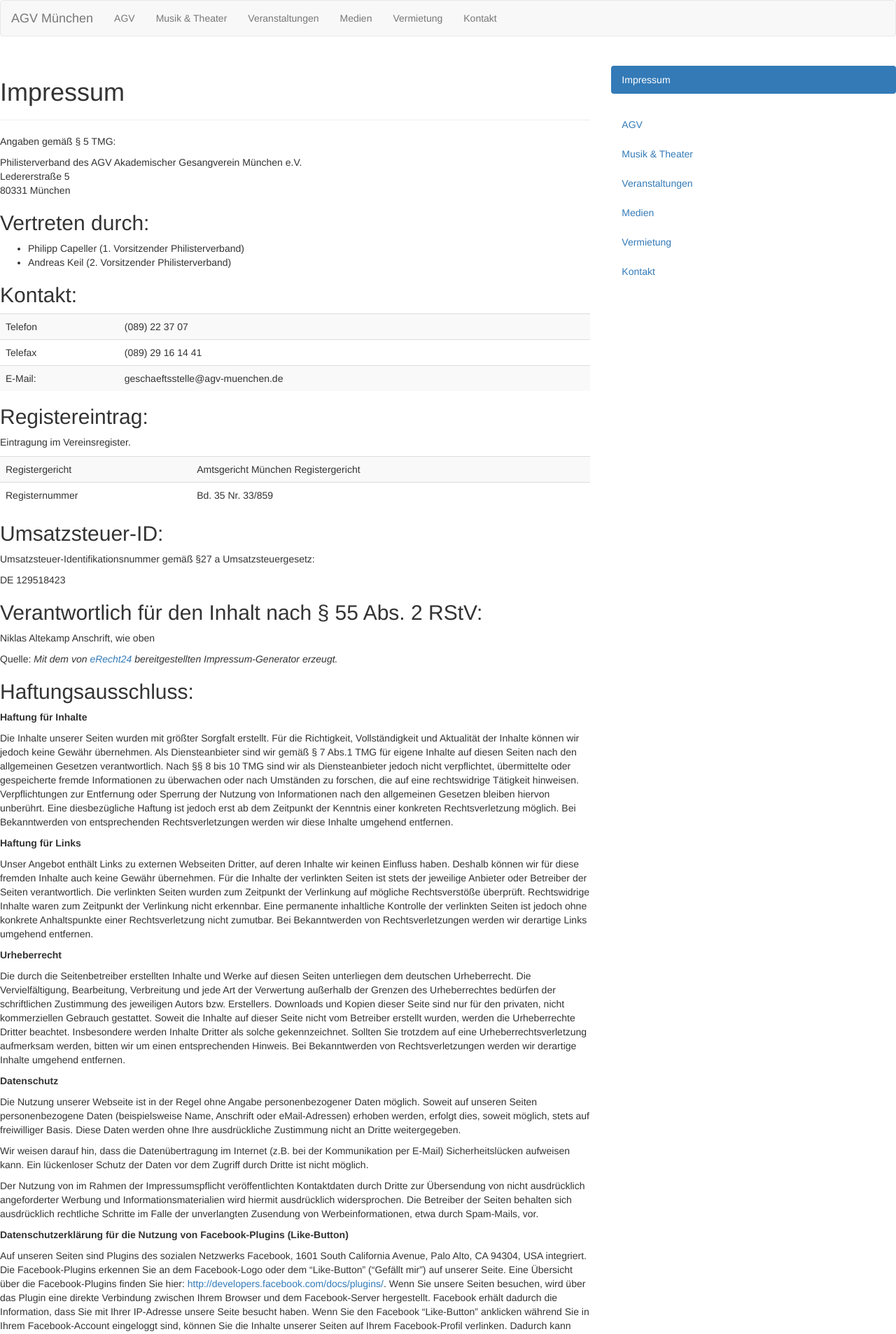
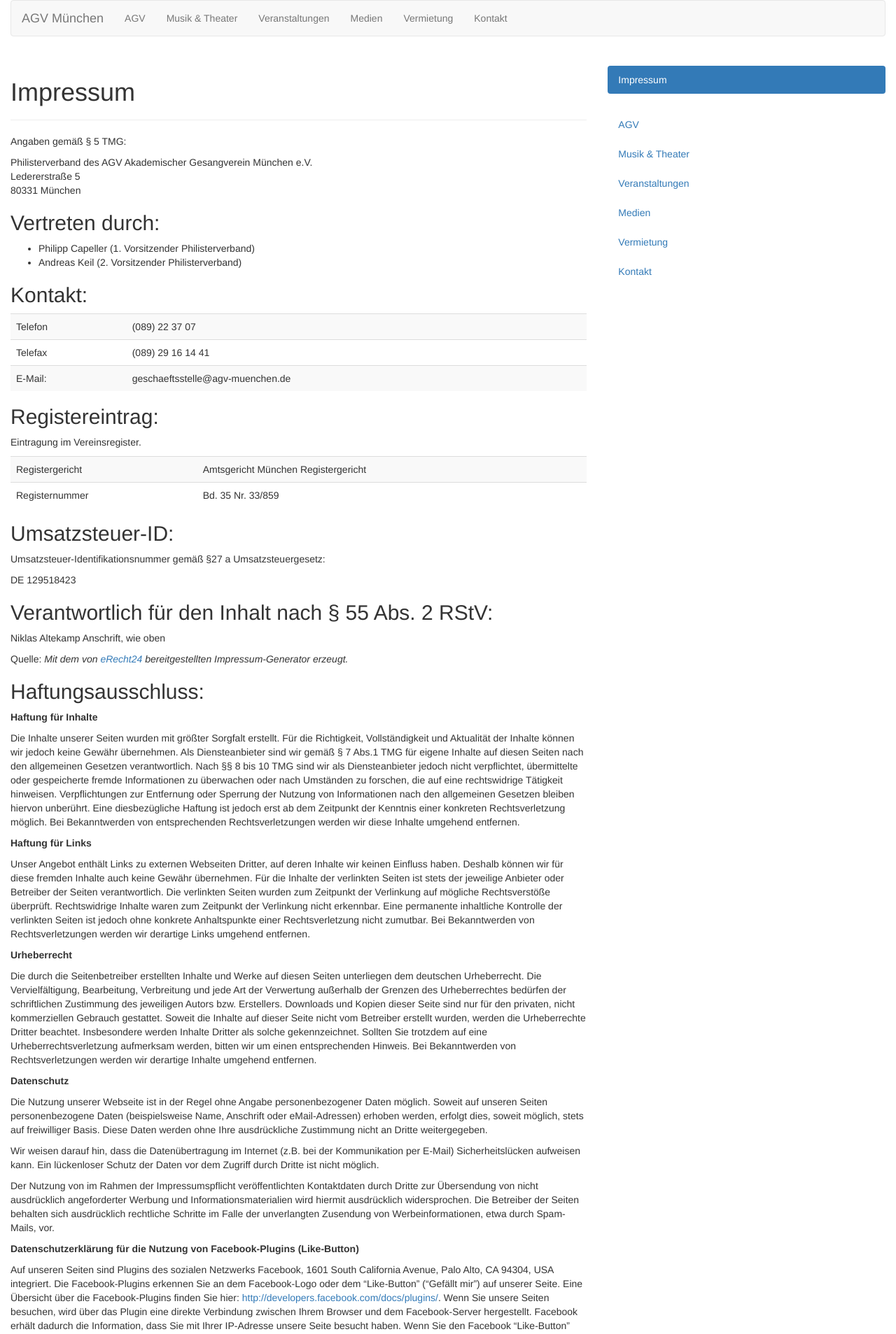
Before and after one commit to MyOldStuff/agvm.github.io, a Jekyll site: the page built from impressum.md, in a window 1280 px wide. Shown: the top 1907 px of the page at 70% size. Built offline with Jekyll 4.4.1, drawn with Linux system fonts in a browser that asks for light colours; nearby versions of some CDN libraries.

Commit message:
Add container-fluid class to all layouts

```diff
--- a/_includes/menu.html
+++ b/_includes/menu.html
@@ -1,3 +1,4 @@
+<div class="container-fluid">
   <nav class="navbar navbar-default">
     <div class="container-fluid">
       <!-- Brand and toggle get grouped for better mobile display -->
@@ -42,3 +43,4 @@
       </div>
     </div>
   </nav>
+</div>
--- a/_layouts/event.html
+++ b/_layouts/event.html
@@ -3,6 +3,7 @@ layout: default
 ---
 {% include menu.html %}
 
+<div class="container-fluid">
   <div class="post">
     <header class="page-header">
       <h1>
@@ -28,3 +29,4 @@ layout: default
       {{ content }}
     </article>
   </div>
+</div>
--- a/_layouts/page.html
+++ b/_layouts/page.html
@@ -3,6 +3,7 @@ layout: default
 ---
 {% include menu.html %}
 
+<div class="container-fluid">
   <div class="row">
     <div class="col-md-8">
       <div class="post">
@@ -19,3 +20,4 @@ layout: default
       {% include subnav.html %}
     </div>
   </div>
+</div>
--- a/_layouts/post.html
+++ b/_layouts/post.html
@@ -3,6 +3,7 @@ layout: default
 ---
 {% include menu.html %}
 
+<div class="container-fluid">
   <div class="row">
     <div class="col-md-8">
       <div class="post">
@@ -22,3 +23,4 @@ layout: default
       {% include subnav.html %}
     </div>
   </div>
+</div>
```
Lines whose indentation alone changed are shown as unchanged.
